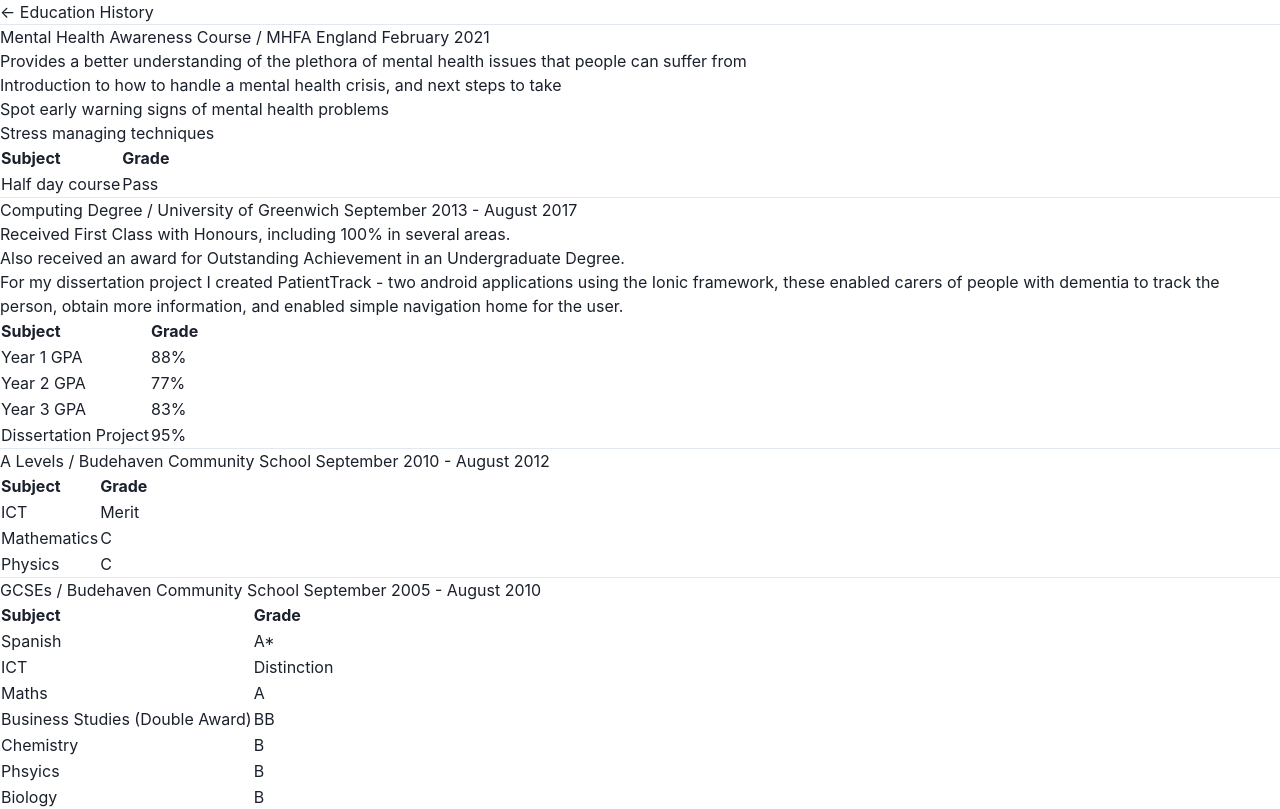
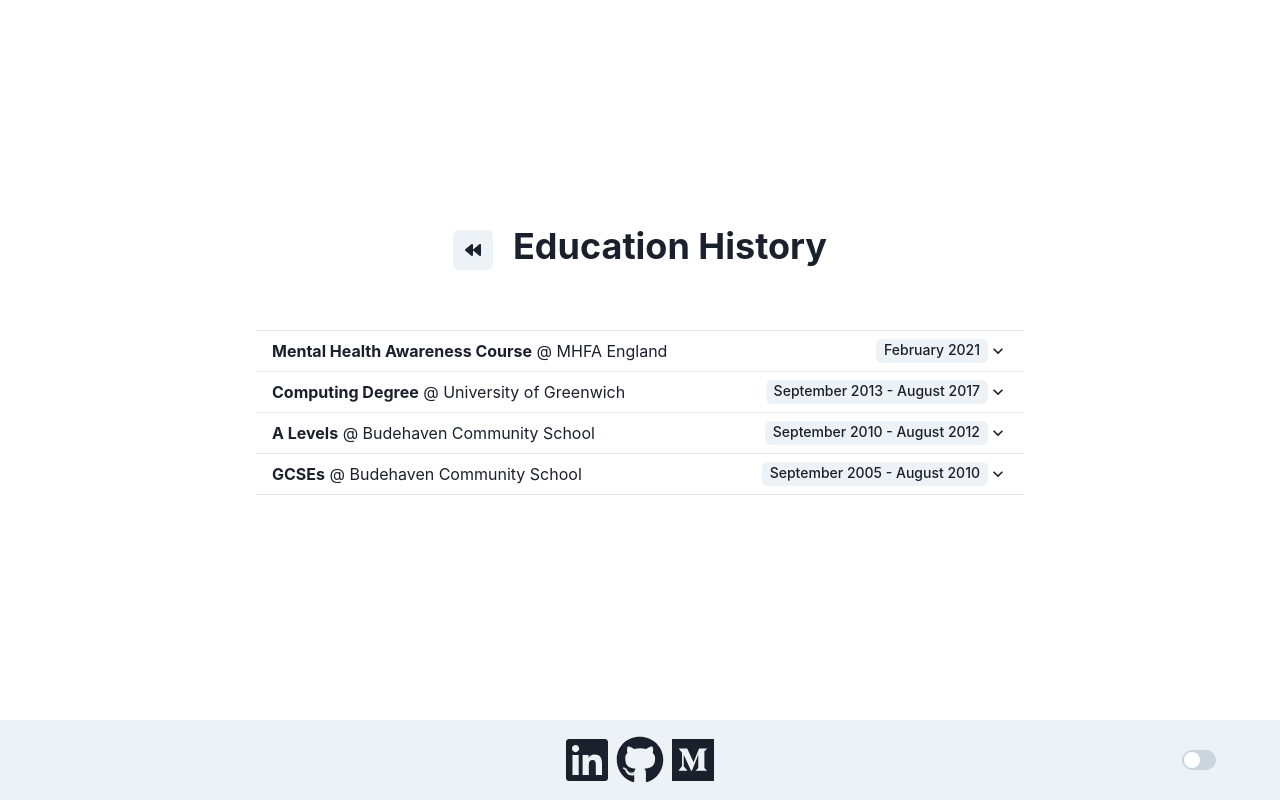
Before and after one commit to JoeScho/website, a Next.js app: page /education in a window 1280 px wide. Shown: the top 809 px of the page. Built offline with nearby package versions, Linux system fonts and the light colour scheme.

Commit message:
education page

```diff
--- a/src/components/HeadingWithBackButton.js
+++ b/src/components/HeadingWithBackButton.js
@@ -4,7 +4,7 @@ import { FontAwesomeIcon } from '@fortawesome/react-fontawesome';
 import { Heading, IconButton } from '@chakra-ui/react';
 
 const HeadingWithBackButton = ({ title }) => (
-  <Heading mb={100}>
+  <Heading mb='60px'>
     <a href="/" style={{ marginRight: 20 }}>
       <IconButton icon={<FontAwesomeIcon icon={faBackward} />} />
     </a>
--- a/src/js/getGreetings.js
+++ b/src/js/getGreetings.js
@@ -8,7 +8,7 @@ const getGreetings = () => {
   const day = date.getDay();
   let timeOfDay;
 
-  if (hour <= 6 && hour >= 21) timeOfDay = 'night';
+  if (hour <= 6 || hour >= 21) timeOfDay = 'night';
   else if (hour > 6 && hour < 12) timeOfDay = 'morning';
   else if (hour < 18) timeOfDay = 'afternoon';
   else timeOfDay = 'evening';
--- a/src/pages/education.js
+++ b/src/pages/education.js
@@ -1,53 +1,72 @@
 import React from 'react';
-import Head from 'next/head';
+import {
+  Flex,
+  UnorderedList,
+  ListItem,
+  Accordion,
+  AccordionItem,
+  AccordionButton,
+  AccordionPanel,
+  AccordionIcon,
+  Tag,
+  Box,
+  Table,
+  Thead,
+  Tbody,
+  Tr,
+  Th,
+  Td,
+} from '@chakra-ui/react';
 import educationHistory from '../data/education';
+import HeadingWithBackButton from '../components/HeadingWithBackButton';
 
-export default function Education() {
+export default function Work() {
   return (
-    <div className="container">
-      <Head>
-        <title>Joe Schofield</title>
-        <link rel="icon" href="/js.ico" />
-      </Head>
+    <Flex height='90vh' alignItems='center' justifyContent='center' flexDirection='column'>
+      <HeadingWithBackButton title='Education History' />
 
-      <main>
-        <h1 className="title">
-          <a className="plainlink" href="/">&larr;</a> Education History
-        </h1>
+      <Accordion width="60%" allowToggle>
+        {
+          educationHistory.map((education) => (
+            <AccordionItem key={education.level}>
+              <h2>
+                <AccordionButton>
+                  <Box flex="1" textAlign="left">
+                    <strong>{education.level}</strong> @ {education.school}
+                  </Box>
+                  <Tag marginLeft='auto'>{education.date}</Tag>
+                  <AccordionIcon />
+                </AccordionButton>
+              </h2>
 
-        <ul className="entry">
-          <hr />
-          {
-            educationHistory.map((education) => (
-              <li key={education.school} >
-                <h3>{education.level}
-                  <company> / {education.school}</company>
-                  <date> {education.date}</date>
-                </h3>
-                <ul className="entrydescription">
+              <AccordionPanel pb={4}>
+                <UnorderedList>
                   {education.description.map(
-                    (description) => <li key={description}>{description}</li>,
+                    (description) => <ListItem key={description}>{description}</ListItem>,
                   )}
-                </ul>
-                <table>
-                  <tr key='headers'>
-                    <th>Subject</th>
-                    <th>Grade</th>
-                  </tr>
-                  {education.results.map((result) => (
-                    <tr key={result.subject}>
-                      <td>{result.subject}</td>
-                      <td>{result.grade}</td>
-                    </tr>
-                  ))}
-                </table>
-                <hr />
-              </li>
-            ))
-          }
-        </ul>
+                </UnorderedList>
 
-      </main>
-    </div>
+                <Table size='sm'>
+                  <Thead>
+                    <Tr>
+                      <Th>Subject</Th>
+                      <Th>Grade</Th>
+                    </Tr>
+                  </Thead>
+                  <Tbody>
+                    {education.results.map((result) => (
+                      <Tr key={result.subject}>
+                        <Td>{result.subject}</Td>
+                        <Td>{result.grade}</Td>
+                      </Tr>
+                    ))}
+                  </Tbody>
+                </Table>
+              </AccordionPanel>
+            </AccordionItem>
+          ))
+        }
+      </Accordion>
+    </Flex>
   );
 }
--- a/src/pages/work.js
+++ b/src/pages/work.js
@@ -25,9 +25,9 @@ export default function Work() {
       <Accordion width="60%" allowToggle>
         {
           workHistory.map((role) => (
-            <AccordionItem key={role.title}>
+            <AccordionItem>
               <h2>
-                <AccordionButton>
+                <AccordionButton key={role.title}>
                   <Box flex="1" textAlign="left">
                     <strong>{role.title}</strong> @ {role.company}
                   </Box>
```
